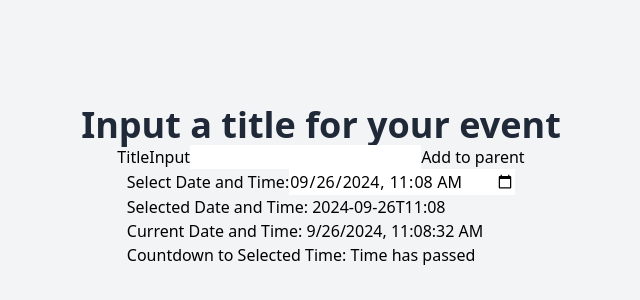
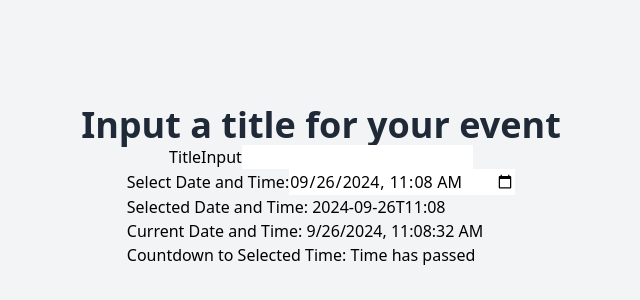
Before and after one commit to HenrikCheng/learn-angular, an Angular app: page / in a window 1280 px wide. Shown: the part 214-514 px from the top of the page, without its empty margins (319-959 px from the left). Built offline with nearby package versions, Linux system fonts and the light colour scheme.

Commit message:
fix: title update onkeyup instead btn

```diff
--- a/src/app/titleInput/TitleInput.component.html
+++ b/src/app/titleInput/TitleInput.component.html
@@ -1,3 +1,9 @@
-<label for="item-input">TitleInput</label>
-<input type="text" id="item-input" #newItem />
-<button type="button" (click)="inputTitle(newItem.value)">Add to parent</button>
+<div>
+  <label for="item-input">TitleInput</label>
+  <input
+    id="item-input"
+    #newItem
+    (keyup)="inputTitle(newItem.value)"
+    aria-label="Input title"
+  />
+</div>
```
